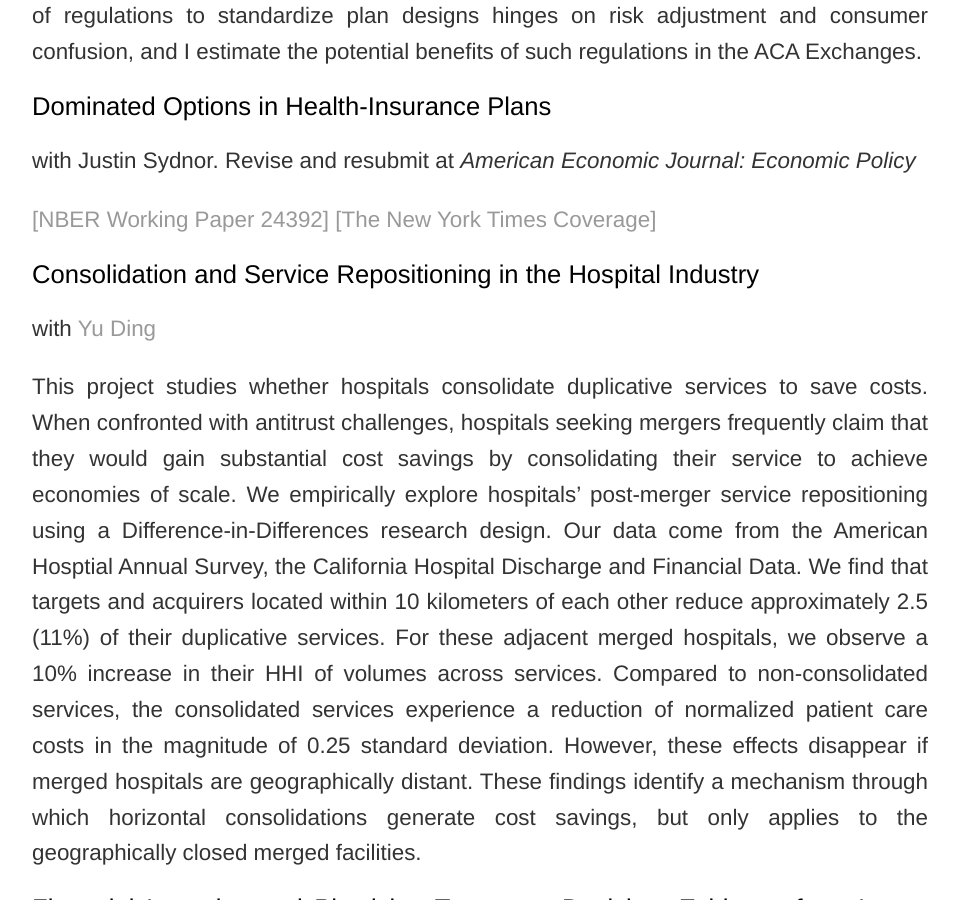
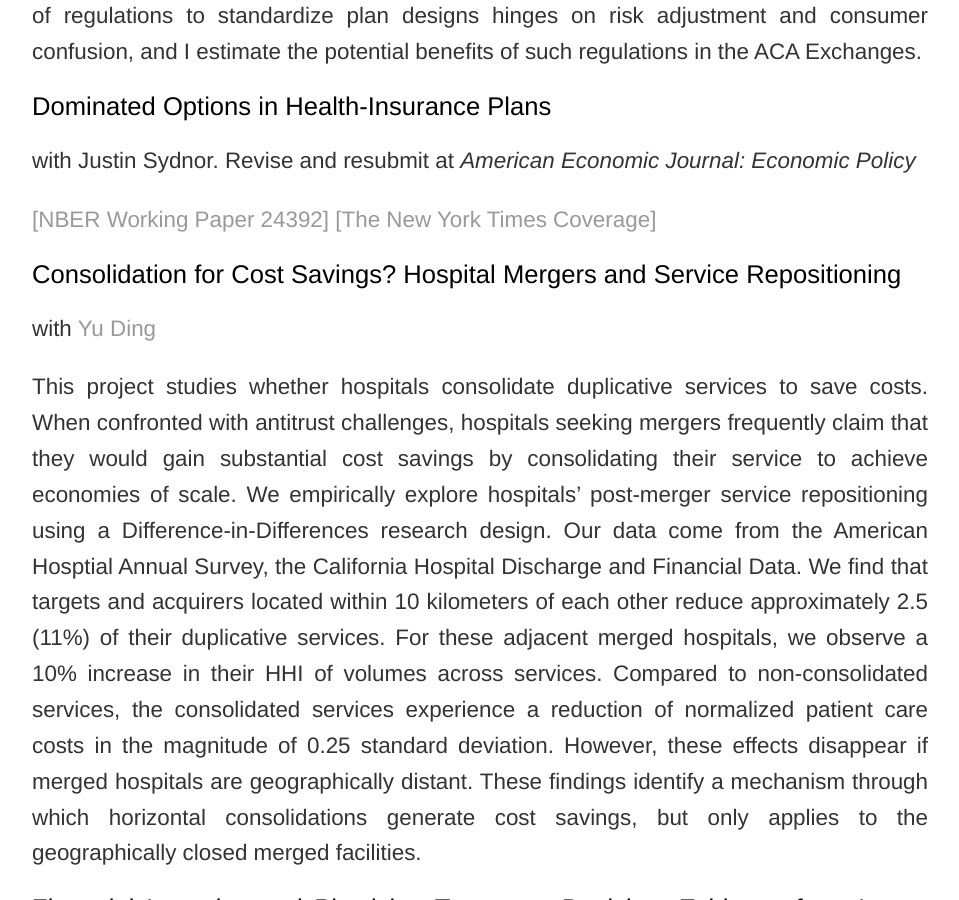
Before and after one commit to trifen/feng3hu.github.io, a Jekyll site: the page built from research.html, in a window 1280 px wide and 900 px high, scrolled down 517 px. Shown: the whole window, without its empty margins (160-1119 px from the left). Built offline with Jekyll 4.4.1, drawn with Linux system fonts in a browser that asks for light colours.

Commit message:
Update research.html

```diff
--- a/research.html
+++ b/research.html
@@ -11,7 +11,7 @@ title: Chenyuan Liu
 	<p>with Justin Sydnor. Revise and resubmit at <i> American Economic Journal: Economic Policy </i> </p>
 	<p> <a href= https://www.nber.org/papers/w24392>[NBER Working Paper 24392]</a> <a href= https://www.nytimes.com/2017/11/04/business/why-choose-wrong-health-plan.html>[The New York Times Coverage]</a> </p>
 		<p> </p>
-  		<h2>Consolidation and Service Repositioning in the Hospital Industry</h2>
+  		<h2>Consolidation for Cost Savings? Hospital Mergers and Service Repositioning</h2>
 		<p> with <a href= https://sites.google.com/wisc.edu/yu-ding/>Yu Ding</a> </p>
 		<p> This project studies whether hospitals consolidate duplicative services to save costs. When confronted with antitrust challenges, hospitals seeking mergers frequently claim that they would gain substantial cost savings by consolidating their service to achieve economies of scale. We empirically explore hospitals’ post-merger service repositioning using a Difference-in-Differences research design. Our data come from the American Hosptial Annual Survey, the California Hospital Discharge and Financial Data. We find that targets and acquirers located within 10 kilometers of each other reduce approximately 2.5 (11%) of their duplicative services. For these adjacent merged hospitals, we observe a 10% increase in their HHI of volumes across services. Compared to non-consolidated services, the consolidated services experience a reduction of normalized patient care costs in the magnitude of 0.25 standard deviation. However, these effects disappear if merged hospitals are geographically distant. These findings identify a mechanism through which horizontal consolidations generate cost savings, but only applies to the geographically closed merged facilities. </p>
 		<p> </p>
```
